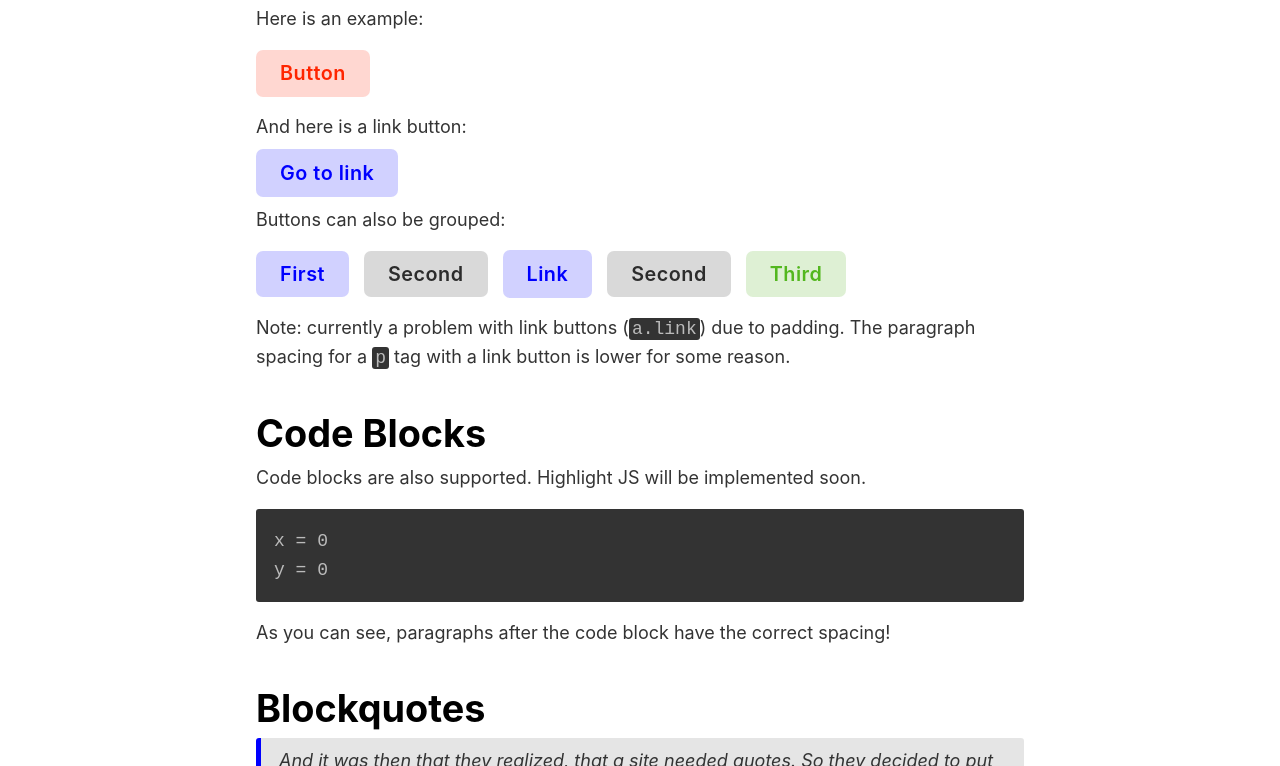
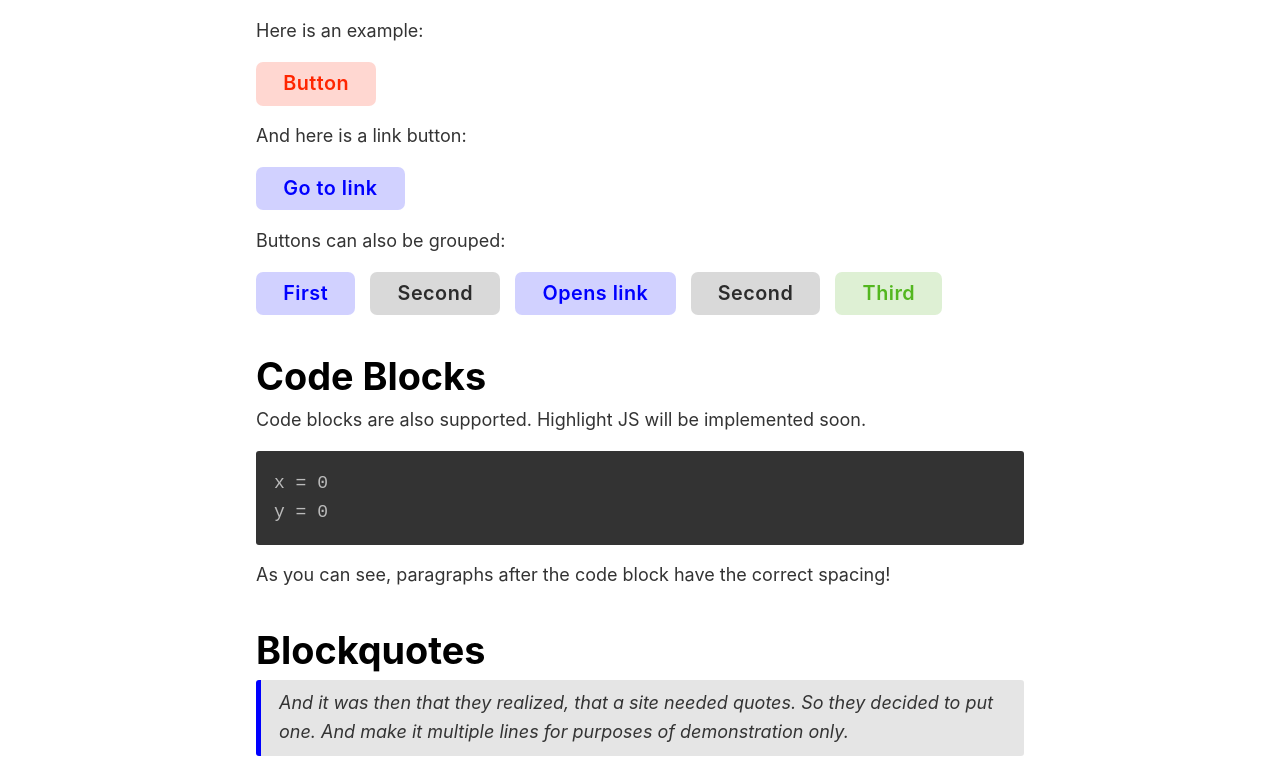
Before and after one commit to ninest/readability-ui, a plain HTML site: page index.html in a window 1280 px wide. Shown: the part 504-1270 px from the top of the page. Drawn offline with Linux system fonts and the light colour scheme.

Commit message:
fixed a.button padding issue #1

```diff
--- a/index.html
+++ b/index.html
@@ -72,14 +72,9 @@
       <p>
         <button> First </button>
         <button class="dark-gray"> Second </button>
-        <a href="#" class="button">Link</a>
+        <a href="#" class="button">Opens link</a>
         <button class="dark-gray"> Second </button>
         <button class="green"> Third </button>
-      </p>
-
-      <p>
-        Note: currently a problem with link buttons (<code>a.link</code>)
-        due to padding. The paragraph spacing for a <code>p</code> tag with a link button is lower for some reason.
       </p>
 
       <h2> Code blocks</h2>
--- a/scss/globals.scss
+++ b/scss/globals.scss
@@ -37,7 +37,7 @@ $phone: 700px;
 
 
   // inputs
-  --input-padding: 12px;
+  --input-padding:8px;
   --input-border: var(--main-border);
   --input-border-focus: 1px solid black;
   --input-border-radius: 7px;
--- a/scss/inputs.scss
+++ b/scss/inputs.scss
@@ -13,7 +13,7 @@
   @include input;
 
   // override padding, because more horizintal padding for button
-  padding: var(--input-padding) calc(2 * var(--input-padding));
+  padding: var(--input-padding) calc(3.4 * var(--input-padding));
 
   background-color: rgba(0,0,255,0.18);
   color: rgb(0,0,255);
@@ -42,6 +42,9 @@
   + button , + a.button {
     margin-left: 0.5em;
   }
+
+  line-height: 1.4;
+  display: inline-block;
 }
 
 button {
@@ -53,7 +56,5 @@ a.button {
   color: unset;
   // no underline, no blue
 
-  // display: block;
-
   @include button;
 }
```
Also changed, not shown: css/globals.css, css/inputs.css, 2 other files.
